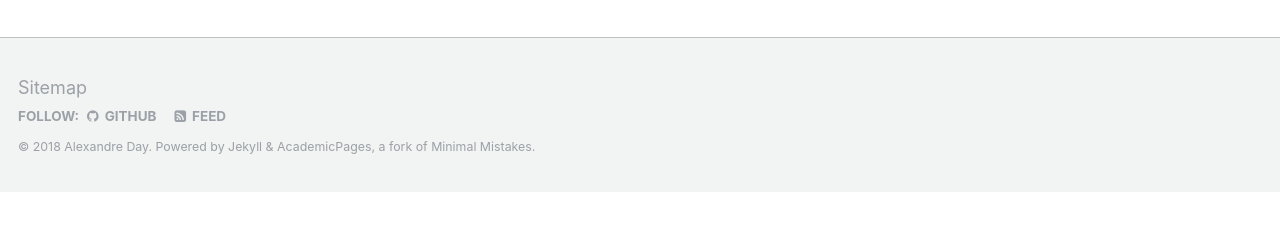
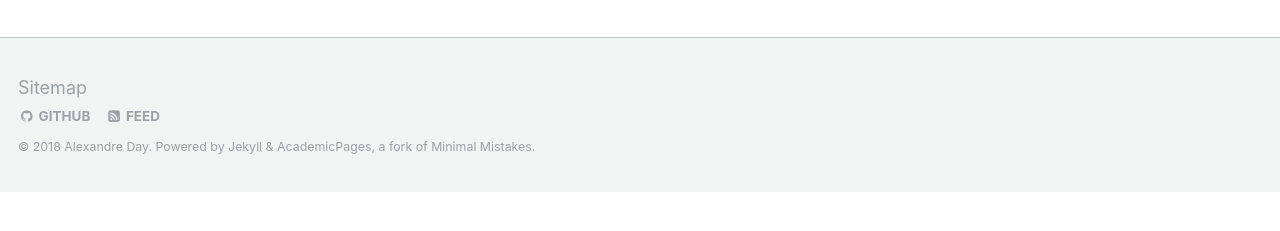
Before and after one commit to alexandreday/alexandreday.github.io, a Jekyll site: the page built from _pages/about.md, in a window 1280 px wide. Shown: the part 519-750 px from the top of the page. Built offline with Jekyll 4.4.1, drawn with Linux system fonts in a browser that asks for light colours; some web fonts are replaced.

Commit message:
update sitemap labels

```diff
--- a/_data/ui-text.yml
+++ b/_data/ui-text.yml
@@ -21,8 +21,8 @@
   comments_title             : "Comments"
   more_label                 : "Learn More"
   related_label              : "You May Also Enjoy"
-  follow_label               : "Follow:"
-  feed_label                 : "Feed"
+  follow_label               : #"Follow:"
+  feed_label                 : #"Feed"
   powered_by                 : "Powered by"
   website_label              : "Website"
   email_label                : "Email"
```
